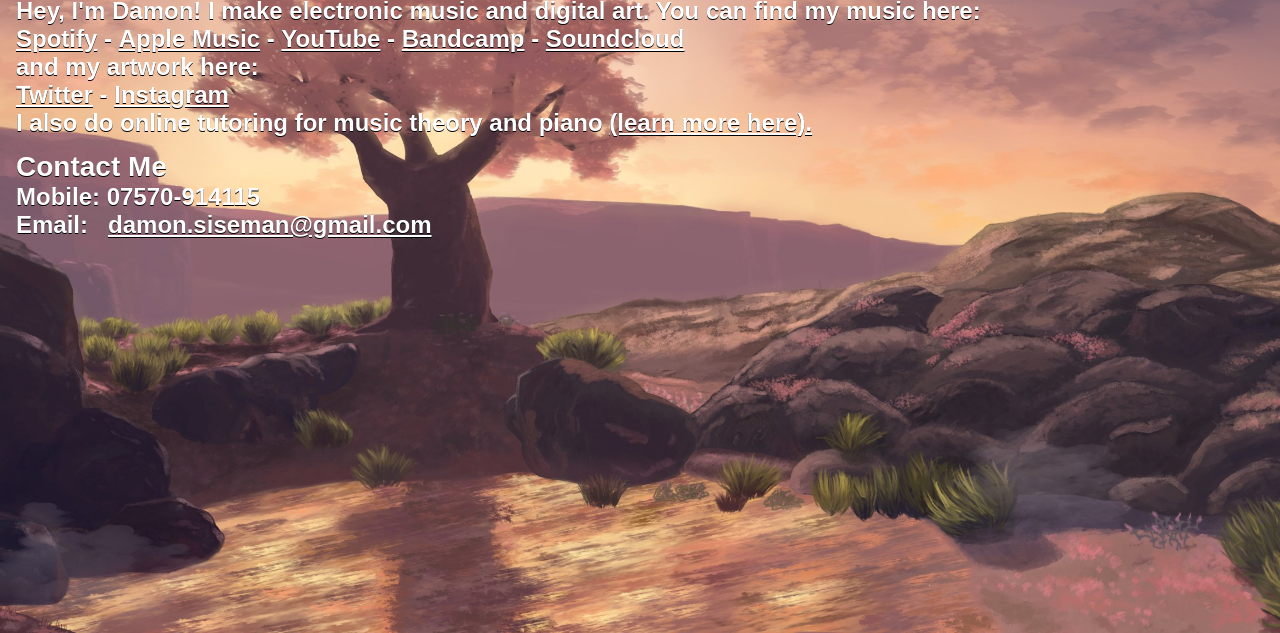
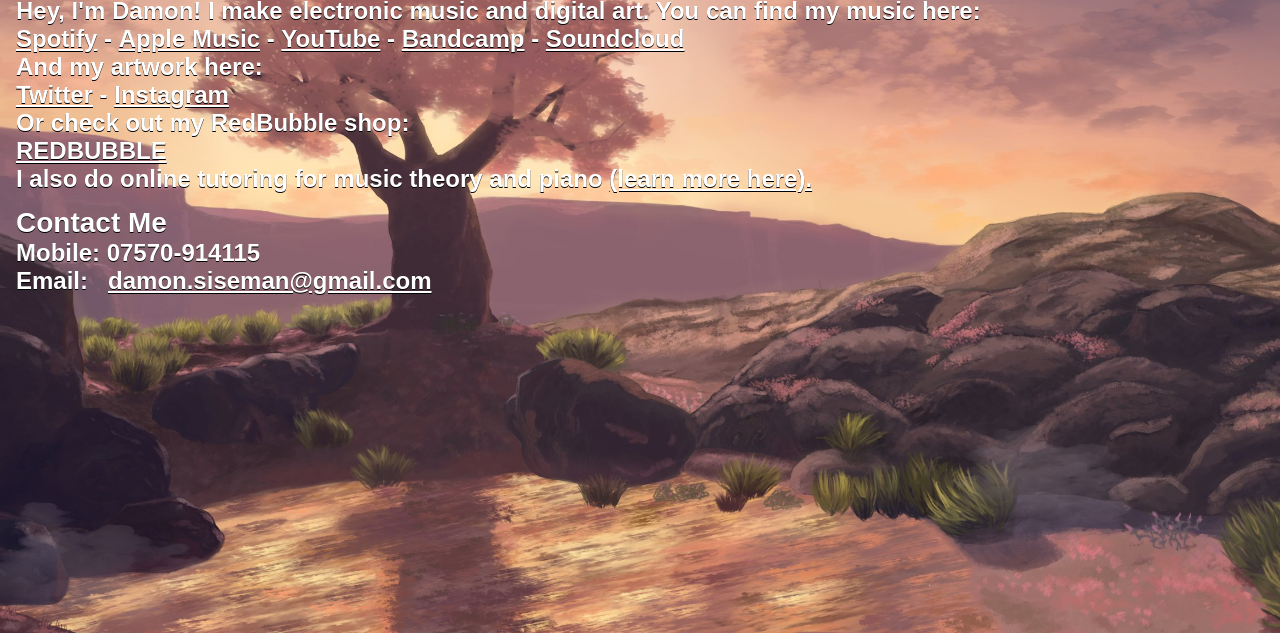
Before and after one commit to RatJuggler/f4rside-site, a website: page src/satori.html in a window 1280 px wide. Shown: the part 167-800 px from the top of the page. Drawn offline with Linux system fonts and the light colour scheme; a web font is replaced by a local one.

Commit message:
Add twitter card specific meta data and link to red bubble.

```diff
--- a/src/satori.html
+++ b/src/satori.html
@@ -13,6 +13,10 @@
   <meta name="og:type" content="website">
   <meta name="og:description" content="Online Music Tuition, Theory & Piano / Electronic Music & Art.">
   <meta name="og:image" content="https://f4rside.com/f4rside-satori.jpg">
+
+  <meta name="twitter:card" content="summary" />
+  <meta name="twitter:site" content="@f4rside" />
+  <meta name="twitter:creator" content="@f4rside" />
 
   <link rel="manifest" href="site.webmanifest">
   <link rel="apple-touch-icon" href="img/apple-touch-icon.png">
@@ -35,10 +39,14 @@
       <li><a href="https://f4rside.bandcamp.com/">Bandcamp</a></li> -
       <li><a href="https://soundcloud.com/user-683496044">Soundcloud</a></li>
     </ul>
-    <p>and my artwork here:</p>
+    <p>And my artwork here:</p>
     <ul>
       <li><a href="https://twitter.com/f4rside">Twitter</a></li> -
       <li><a href="https://www.instagram.com/f4rside/">Instagram</a></li>
+    </ul>
+    <p>Or check out my RedBubble shop:</p>
+    <ul>
+      <li><a href="https://www.redbubble.com/people/F4RSIDE/shop">REDBUBBLE</a></li>
     </ul>
     <p>I also do online tutoring for music theory and piano <a href="index.html">(learn more here).</a></p>
   </section>
```
